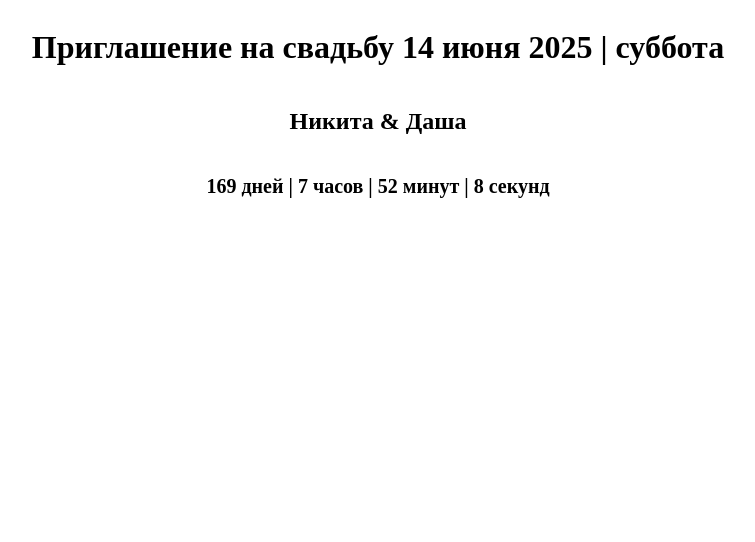
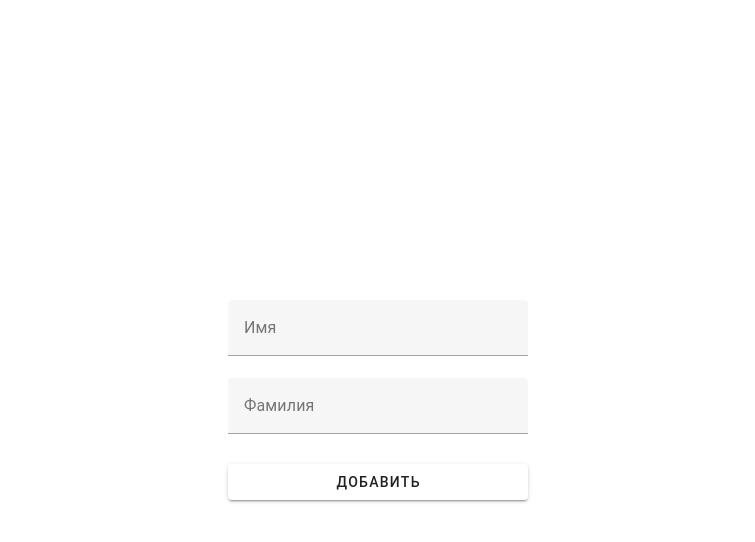
Before and after one commit to Narbert773/wedding, a Vue app in the folder frontend/: page / in a window 1280 px wide. Shown: the top 542 px of the page, without its empty margins (262-1017 px from the left). Built offline with nearby package versions, Linux system fonts and the light colour scheme.

Commit message:
3ий коммит

```diff
--- a/frontend/package.json
+++ b/frontend/package.json
@@ -10,9 +10,12 @@
   },
   "dependencies": {
     "saas": "^1.0.0",
-    "vue": "^3.4.37"
+    "vue": "^3.4.37",
+    "vue-router": "^4.5.0",
+    "vuetify": "^3.7.6"
   },
   "devDependencies": {
+    "@types/node": "^22.10.2",
     "@vitejs/plugin-vue": "^5.1.2",
     "sass-embedded": "^1.83.0",
     "typescript": "^5.5.3",
--- a/frontend/src/App.vue
+++ b/frontend/src/App.vue
@@ -1,62 +1,18 @@
 <template>
-  <header class="header">
-    <h1>Приглашение на свадьбу 14 июня 2025 | суббота</h1>
-    <h2>Никита & Даша</h2>
-    <div>
-      <p class="remaining-date">{{ days }} дней | {{ hours }} часов | {{ minutes }} минут | {{ seconds }} секунд</p>
-    </div>
-  </header>
-  <main>
-    <section class="memo-guests"></section>
-  </main>
-  <footer></footer>
+  <div class="app">
+    <router-view />
+  </div>
 </template>
 
-<script setup lang="ts">
-import { ref, onMounted, onUnmounted } from 'vue';
-
-const targetDate = new Date('2025-06-14T00:00:00');
-let intervalId: any;
-
-const days = ref(0);
-const hours = ref(0);
-const minutes = ref(0);
-const seconds = ref(0);
-
-const calculateTimeRemaining = () => {
-  const now = new Date();
-  const timeDifference = targetDate.getTime() - now.getTime();
-
-  if (timeDifference > 0) {
-    days.value = Math.floor(timeDifference / (1000 * 60 * 60 * 24));
-    hours.value = Math.floor((timeDifference / (1000 * 60 * 60)) % 24);
-    minutes.value = Math.floor((timeDifference / 1000 / 60) % 60);
-    seconds.value = Math.floor((timeDifference / 1000) % 60);
-  } else {
-    days.value = hours.value = minutes.value = seconds.value = 0;
-  }
-};
-
-onMounted(() => {
-  calculateTimeRemaining();
-  intervalId = setInterval(calculateTimeRemaining, 1000);
-});
-
-onUnmounted(() => {
-  clearInterval(intervalId);
-});
-</script>
+<script setup lang="ts"></script>
 
 <style scoped lang="scss">
-.header {
+.app {
   width: 100%;
+  height: 100vh;
   display: flex;
+  align-items: center;
   flex-direction: column;
-  align-items: center;
-
-  .remaining-date {
-    font-size: 20px;
-    font-weight: bold;
-  }
+  padding-top: 100px;
 }
 </style>
--- /dev/null
+++ b/frontend/src/components/EntryForm.vue
@@ -0,0 +1,32 @@
+<template>
+  <v-sheet class="mx-auto" width="300">
+    <v-form @submit.prevent>
+      <v-text-field v-model="firstName" :rules="firstNameRules" label="Имя"></v-text-field>
+      <v-text-field v-model="secondName" :rules="secondNameRules" label="Фамилия"></v-text-field>
+      <v-btn class="mt-2" type="submit" block>Добавить</v-btn>
+    </v-form>
+  </v-sheet>
+</template>
+
+<script setup lang="ts">
+import { ref } from 'vue';
+
+const firstName = ref('');
+const secondName = ref('');
+
+const firstNameRules = [
+  (value: string) => {
+    if (value) return true;
+    return 'Необходимо внести имя';
+  },
+];
+
+const secondNameRules = [
+  (value: string) => {
+    if (value) return true;
+    return 'Необходимо внести фамилию';
+  },
+];
+</script>
+
+<style scoped lang="scss"></style>
--- /dev/null
+++ b/frontend/src/components/Timer.vue
@@ -0,0 +1,45 @@
+<template>
+  <p class="remaining-date">{{ days }} дней | {{ hours }} часов | {{ minutes }} минут | {{ seconds }} секунд</p>
+</template>
+
+<script setup lang="ts">
+import { ref, onMounted, onUnmounted } from 'vue';
+
+const targetDate = new Date('2025-06-14T00:00:00');
+let intervalId: any;
+
+const days = ref(0);
+const hours = ref(0);
+const minutes = ref(0);
+const seconds = ref(0);
+
+const calculateTimeRemaining = () => {
+  const now = new Date();
+  const timeDifference = targetDate.getTime() - now.getTime();
+
+  if (timeDifference > 0) {
+    days.value = Math.floor(timeDifference / (1000 * 60 * 60 * 24));
+    hours.value = Math.floor((timeDifference / (1000 * 60 * 60)) % 24);
+    minutes.value = Math.floor((timeDifference / 1000 / 60) % 60);
+    seconds.value = Math.floor((timeDifference / 1000) % 60);
+  } else {
+    days.value = hours.value = minutes.value = seconds.value = 0;
+  }
+};
+
+onMounted(() => {
+  calculateTimeRemaining();
+  intervalId = setInterval(calculateTimeRemaining, 1000);
+});
+
+onUnmounted(() => {
+  clearInterval(intervalId);
+});
+</script>
+
+<style scoped lang="scss">
+.remaining-date {
+  font-size: 20px;
+  font-weight: bold;
+}
+</style>
--- a/frontend/src/main.ts
+++ b/frontend/src/main.ts
@@ -1,4 +1,14 @@
 import { createApp } from 'vue';
+import router from './router/router';
+import 'vuetify/styles';
+import { createVuetify } from 'vuetify';
+import * as components from 'vuetify/components';
+import * as directives from 'vuetify/directives';
 import App from './App.vue';
 
-createApp(App).mount('#app');
+const vuetify = createVuetify({
+  components,
+  directives,
+});
+
+createApp(App).use(vuetify).use(router).mount('#app');
--- /dev/null
+++ b/frontend/src/pages/EntryPage.vue
@@ -0,0 +1,16 @@
+<template>
+  <h1></h1>
+  <div class="form-container">
+    <EntryForm />
+  </div>
+</template>
+
+<script setup lang="ts">
+import EntryForm from '../components/EntryForm.vue';
+</script>
+
+<style scoped lang="scss">
+.form-container {
+  margin-top: 200px;
+}
+</style>
--- /dev/null
+++ b/frontend/src/pages/MainPage.vue
@@ -0,0 +1,26 @@
+<template>
+  <header class="header">
+    <h1>Приглашение на свадьбу 14 июня 2025 | суббота</h1>
+    <h2>Никита & Даша</h2>
+    <div>
+      <Timer />
+    </div>
+  </header>
+  <main>
+    <section class="memo-guests"></section>
+  </main>
+  <footer></footer>
+</template>
+
+<script setup lang="ts">
+import Timer from '../components/Timer.vue';
+</script>
+
+<style scoped lang="scss">
+.header {
+  width: 100%;
+  display: flex;
+  flex-direction: column;
+  align-items: center;
+}
+</style>
--- /dev/null
+++ b/frontend/src/router/router.ts
@@ -0,0 +1,19 @@
+import { createRouter, createWebHashHistory } from 'vue-router';
+
+const routes = [
+  {
+    path: '/',
+    component: () => import('../pages/EntryPage.vue'),
+  },
+  {
+    path: '/main',
+    component: () => import('../pages/MainPage.vue'),
+  },
+];
+
+const router = createRouter({
+  routes,
+  history: createWebHashHistory(),
+});
+
+export default router;
```
Also changed, not shown: 1 other file (tests, documents, lock files or other folders).
